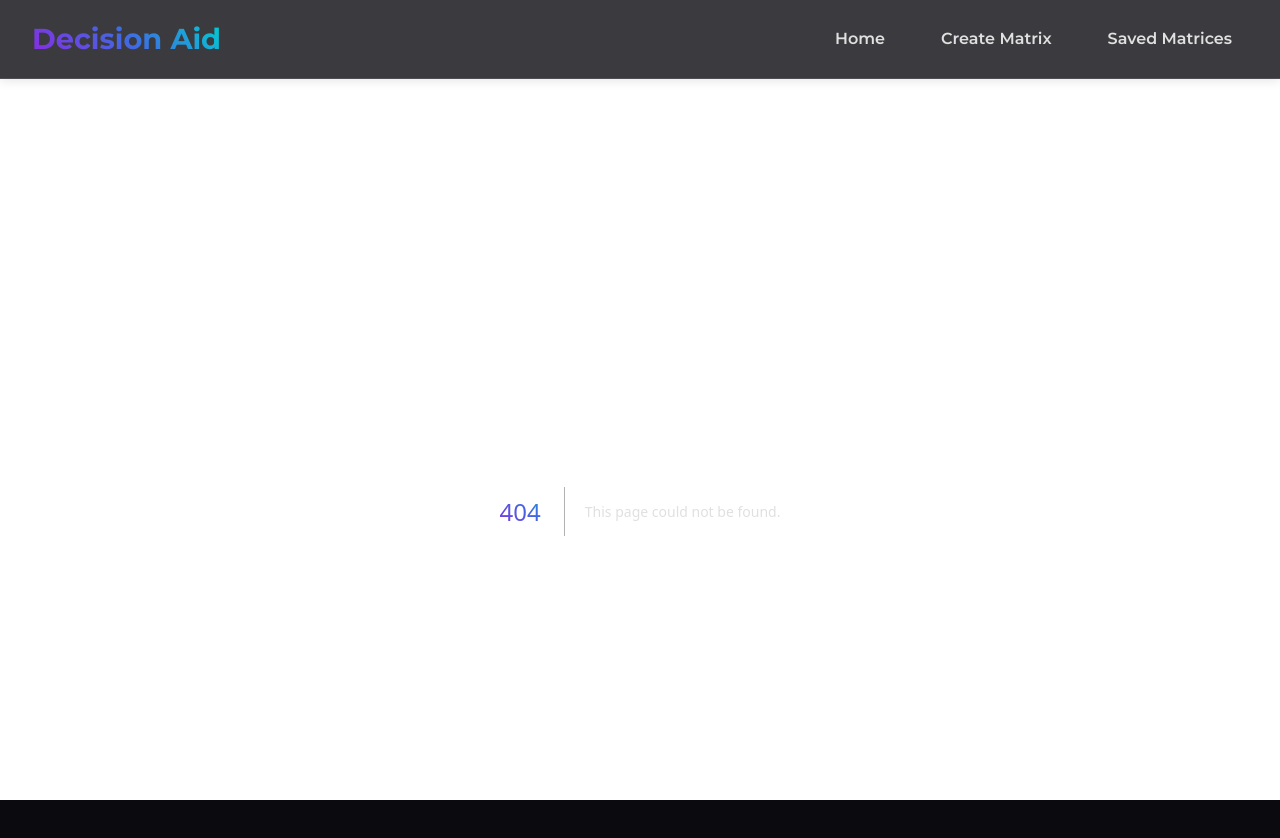
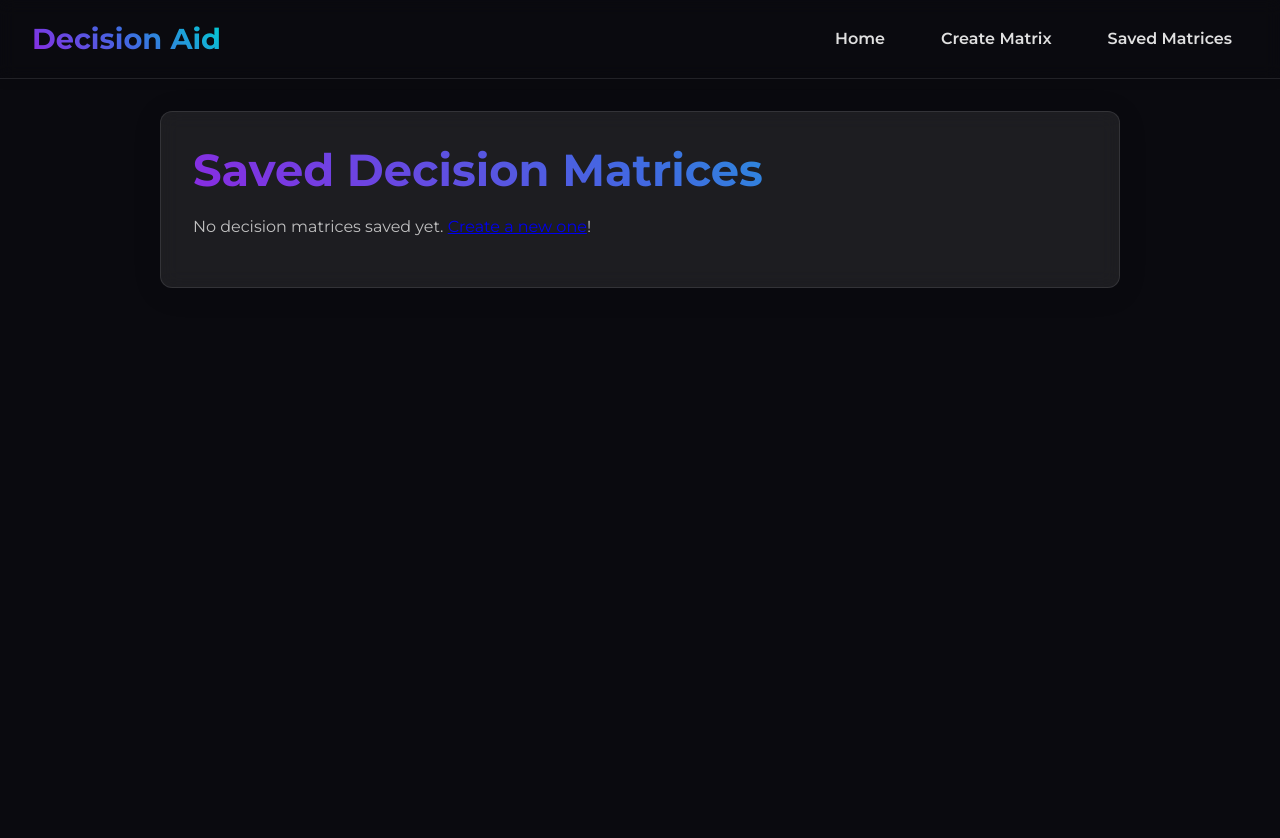
Before and after one commit to sahudevansh21/simple-decision-aid, a Next.js app: page /saved-matrices in a window 1280 px wide. Before the commit this address had no page. Shown: the top 838 px of the page. After the commit the page ends 800 px from the top, so only its background shows below. Built offline with nearby package versions, Linux system fonts and the light colour scheme.

Commit message:
Add app/saved-matrices/page.js

```diff
--- /dev/null
+++ b/app/saved-matrices/page.js
@@ -0,0 +1,70 @@
+'use client';
+
+import { useState, useEffect } from 'react';
+import Link from 'next/link';
+
+export default function SavedMatrices() {
+  const [savedMatrices, setSavedMatrices] = useState({});
+
+  useEffect(() => {
+    loadMatrices();
+  }, []);
+
+  const loadMatrices = () => {
+    const storedMatrices = JSON.parse(localStorage.getItem('decisionMatrices') || '{}');
+    setSavedMatrices(storedMatrices);
+  };
+
+  const deleteMatrix = (id) => {
+    if (confirm('Are you sure you want to delete this decision matrix?')) {
+      const updatedMatrices = { ...savedMatrices };
+      delete updatedMatrices[id];
+      localStorage.setItem('decisionMatrices', JSON.stringify(updatedMatrices));
+      setSavedMatrices(updatedMatrices);
+    }
+  };
+
+  const formatTimestamp = (isoString) => {
+    if (!isoString) return 'N/A';
+    const date = new Date(isoString);
+    return date.toLocaleString();
+  };
+
+  const sortedMatrixIds = Object.keys(savedMatrices).sort((a, b) => {
+    const dateA = new Date(savedMatrices[a].createdAt);
+    const dateB = new Date(savedMatrices[b].createdAt);
+    return dateB.getTime() - dateA.getTime(); // Sort descending by creation date
+  });
+
+  return (
+    <div className="container">
+      <h1>Saved Decision Matrices</h1>
+
+      {sortedMatrixIds.length === 0 ? (
+        <p>No decision matrices saved yet. <Link href="/create-decision-matrix">Create a new one</Link>!</p>
+      ) : (
+        <div className="matrix-grid">
+          {sortedMatrixIds.map(id => {
+            const matrix = savedMatrices[id];
+            return (
+              <div key={matrix.id} className="matrix-card">
+                <h3>{matrix.name}</h3>
+                <p><strong>Options:</strong> {matrix.options.length}</p>
+                <p><strong>Criteria:</strong> {matrix.criteria.length}</p>
+                <p><strong>Created:</strong> {formatTimestamp(matrix.createdAt)}</p>
+                <div className="button-group">
+                  <Link href={`/analyze-matrix?id=${matrix.id}`} className="button primary-button">
+                    <span>View Analysis</span>
+                  </Link>
+                  <button onClick={() => deleteMatrix(matrix.id)} className="button danger-button">
+                    <span>Delete</span>
+                  </button>
+                </div>
+              </div>
+            );
+          })}
+        </div>
+      )}
+    </div>
+  );
+}
```
